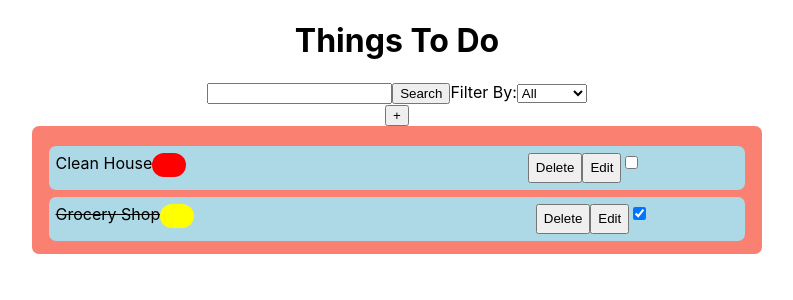
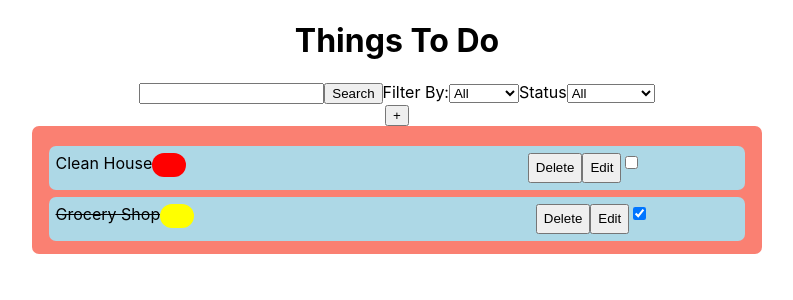
Before and after one commit to tgalen/todo, a React (Create React App) app: page / in a window 1280 px wide. Shown: the top 300 px of the page, without its empty margins (243-1036 px from the left). Built offline with nearby package versions, Linux system fonts and the light colour scheme.

Commit message:
added a filter by status feature

```diff
--- a/src/List.js
+++ b/src/List.js
@@ -91,6 +91,7 @@ const List = () => {
   const [selectedEditPriority, setSelectedEditPriority] = useState("high");
   const [selectedAddPriority, setSelectedAddPriority] = useState("high");
   const [currentPriorityFilter, setCurrentPriorityFilter] = useState("all");
+  const [currentStatusFilter, setCurrentStatusFilter] = useState("all");
   // const [completedTodo, setCompletedTodo] = useState(false);
   const filterSearchInput = wholeList.filter((todo) => {
     return (
@@ -98,7 +99,8 @@ const List = () => {
         .toLocaleLowerCase()
         .includes(todoToSearch.toLocaleLowerCase()) &&
       (todo.priority === currentPriorityFilter ||
-        currentPriorityFilter === "all")
+        currentPriorityFilter === "all") &&
+      (todo.completed === currentStatusFilter || currentStatusFilter === "all")
     );
   });
 
@@ -197,6 +199,18 @@ const List = () => {
     setWholeList(updatedList);
   };
 
+  const handleStatusFilter = (e) => {
+    // boolean value returned as string
+    if (e.target.value === "true") {
+      setCurrentStatusFilter(true);
+    } else if (e.target.value === "all") {
+      setCurrentStatusFilter("all");
+    } else {
+      setCurrentStatusFilter(false);
+    }
+    console.log(currentStatusFilter);
+  };
+
   return (
     <div style={componentWrapper}>
       <div>
@@ -212,6 +226,12 @@ const List = () => {
           <option value="high">High</option>
           <option value="medium">Medium</option>
           <option value="low">Low</option>
+        </select>
+        <label>Status</label>
+        <select value={currentStatusFilter} onChange={handleStatusFilter}>
+          <option value="all">All</option>
+          <option value={true}>Completed</option>
+          <option value={false}>Incomplete</option>
         </select>
       </div>
 
```
